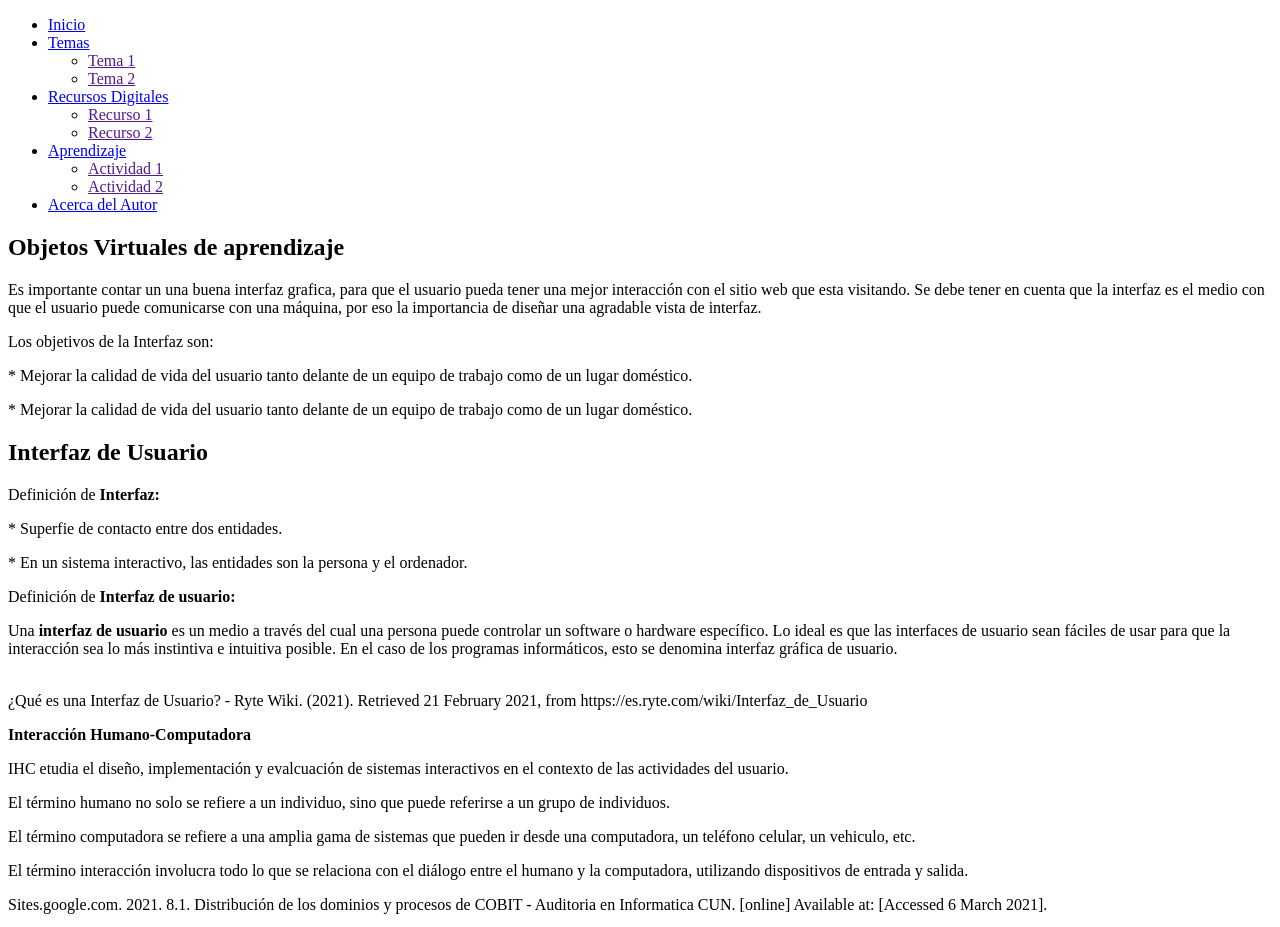
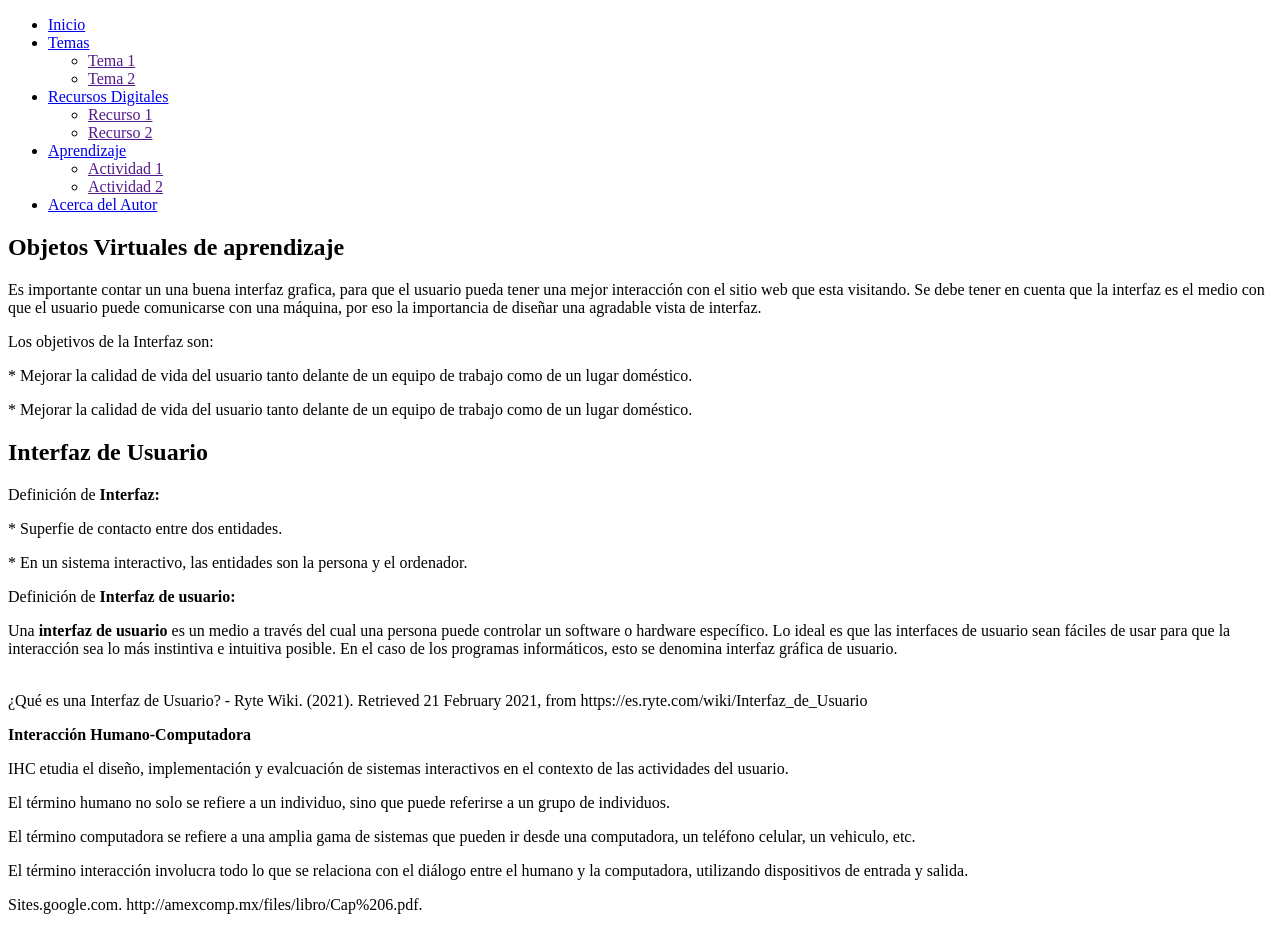
Before and after one commit to 80829091/DSW-YAIRCARVAJALZ, a plain HTML site: page Fase2/design.html in a window 1280 px wide. Shown: the top 927 px of the page. Drawn offline with Linux system fonts and the light colour scheme.

Commit message:
actualizacion2
se modifica referencia

```diff
--- a/Fase2/design.html
+++ b/Fase2/design.html
@@ -58,7 +58,7 @@
 
      <p> El término interacción involucra todo lo que se relaciona con el diálogo entre el humano y la computadora, utilizando dispositivos de entrada y salida. </p>
 
-    <p> Sites.google.com. 2021. 8.1. Distribución de los dominios y procesos de COBIT - Auditoria en Informatica CUN. [online] Available at: <https://sites.google.com/site/auditoriaeninformaticacun/cobit/dominios-y-procesos#:~:text=La%20estructura%20del%20est%C3%A1ndar%20COBIT,para%20lograr%20un%20resultado%20medible.> [Accessed 6 March 2021].</p>
+    <p> Sites.google.com. http://amexcomp.mx/files/libro/Cap%206.pdf.</p>
     </article>
 
     <div align="center"><img src="https://ist.workana.com/wp-content/uploads/2019/03/ui-interfaz-min.jpg"></div>
```
